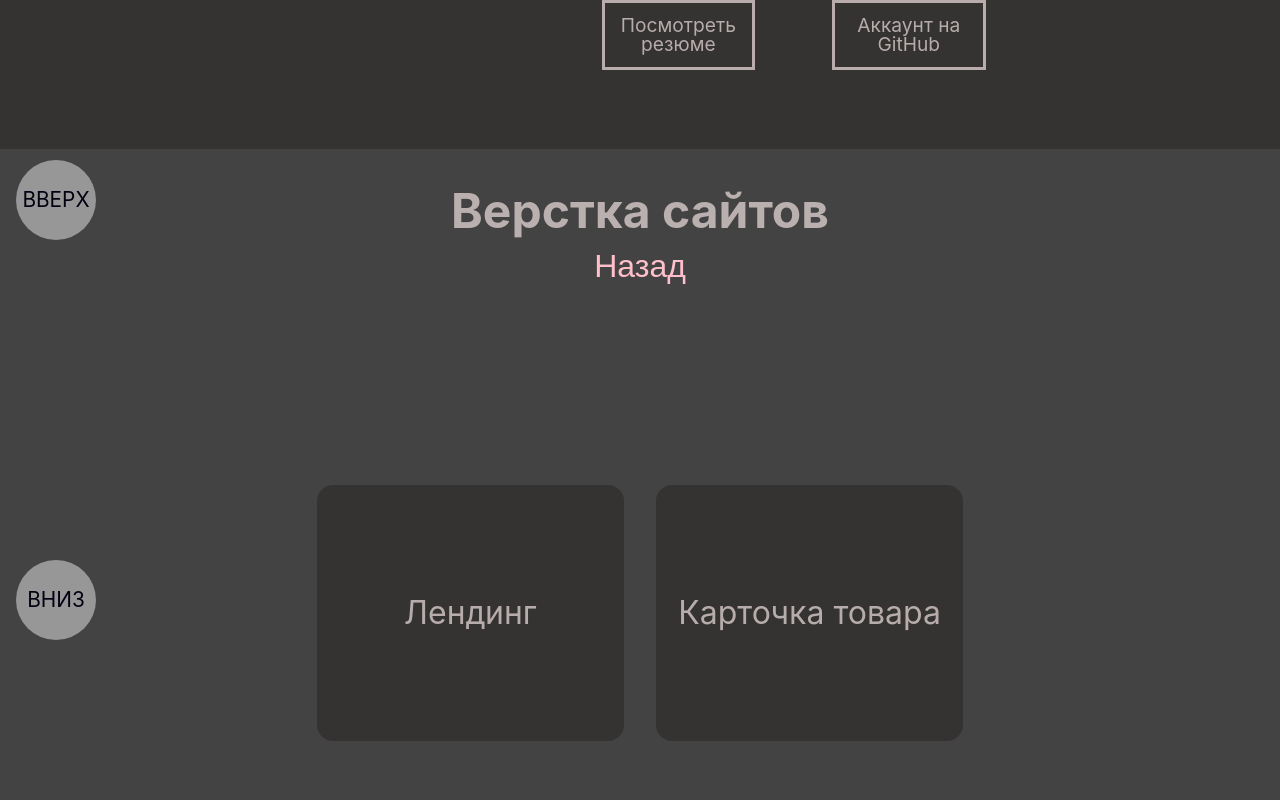
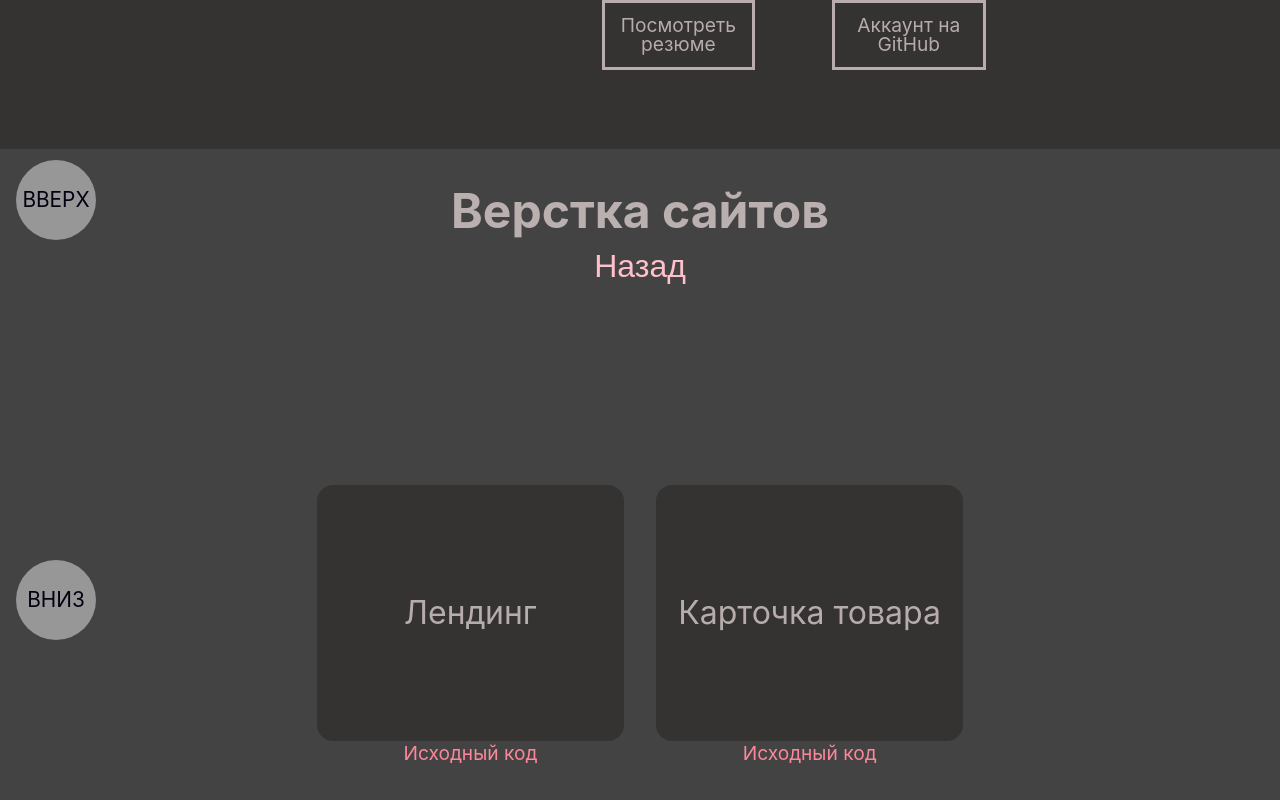
Before and after one commit to Evgenii-Buslaev/PortfolioSiteReact, a React (Create React App) app: page / in a window 1280 px wide. Both pictures are taken after a click on the link "Верстка". Shown: the part 1451-2251 px from the top of the page. Built offline with nearby package versions, Linux system fonts and the light colour scheme.

Commit message:
Added button to check code

```diff
--- a/src/components/Item.jsx
+++ b/src/components/Item.jsx
@@ -2,7 +2,7 @@ import { useRef } from "react";
 
 import styles from "../css/Item.module.css";
 
-function Item({ name, click, link, image }) {
+function Item({ name, click, deploy, code, image }) {
   const element = useRef(null);
 
   function addBackground(elem) {
@@ -18,10 +18,11 @@ function Item({ name, click, link, image }) {
   }
 
   return (
+    <div className={styles.itemCont}>
       <a
         className={styles.item}
         target="_blank"
-      href={link}
+        href={deploy}
         ref={element}
         rel="noreferrer"
         onClick={click}
@@ -30,6 +31,17 @@ function Item({ name, click, link, image }) {
       >
         <h3>{name}</h3>
       </a>
+      {code ? (
+        <a
+          className={styles.codeButton}
+          href={code}
+          rel="noreferrer"
+          target="_blank"
+        >
+          Исходный код
+        </a>
+      ) : null}
+    </div>
   );
 }
 
--- a/src/components/Portfolio.jsx
+++ b/src/components/Portfolio.jsx
@@ -53,7 +53,8 @@ function Portfolio() {
             name={item.name}
             key={item.name}
             click={() => openDiractory(item.name)}
-            link={item.deployment || item.code}
+            deploy={item.deployment || item.code}
+            code={item.code}
             image={item.image}
           />
         ))}
--- a/src/css/Item.module.css
+++ b/src/css/Item.module.css
@@ -1,12 +1,19 @@
-.item {
-  display: flex;
-  justify-content: center;
-  align-items: center;
+.itemCont {
   width: 30%;
   height: 40%;
   margin: 1rem;
   border-radius: 1rem;
   background-color: rgb(53, 50, 50);
+}
+
+.item {
+  display: flex;
+  flex-direction: column;
+  justify-content: center;
+  align-items: center;
+  border-radius: 1rem;
+  width: 100%;
+  height: 100%;
   text-decoration: none;
 }
 
@@ -20,3 +27,15 @@
   line-height: 2rem;
   color: rgba(230, 215, 215, 0.74);
 }
+
+.codeButton {
+  font-family: inherit;
+  font-size: 1.2rem;
+  text-decoration: none;
+  color: rgb(250, 135, 154);
+  cursor: pointer;
+}
+
+.codeButton:hover {
+  color: rgb(248, 36, 71);
+}
```
Lines whose indentation alone changed are shown as unchanged.
